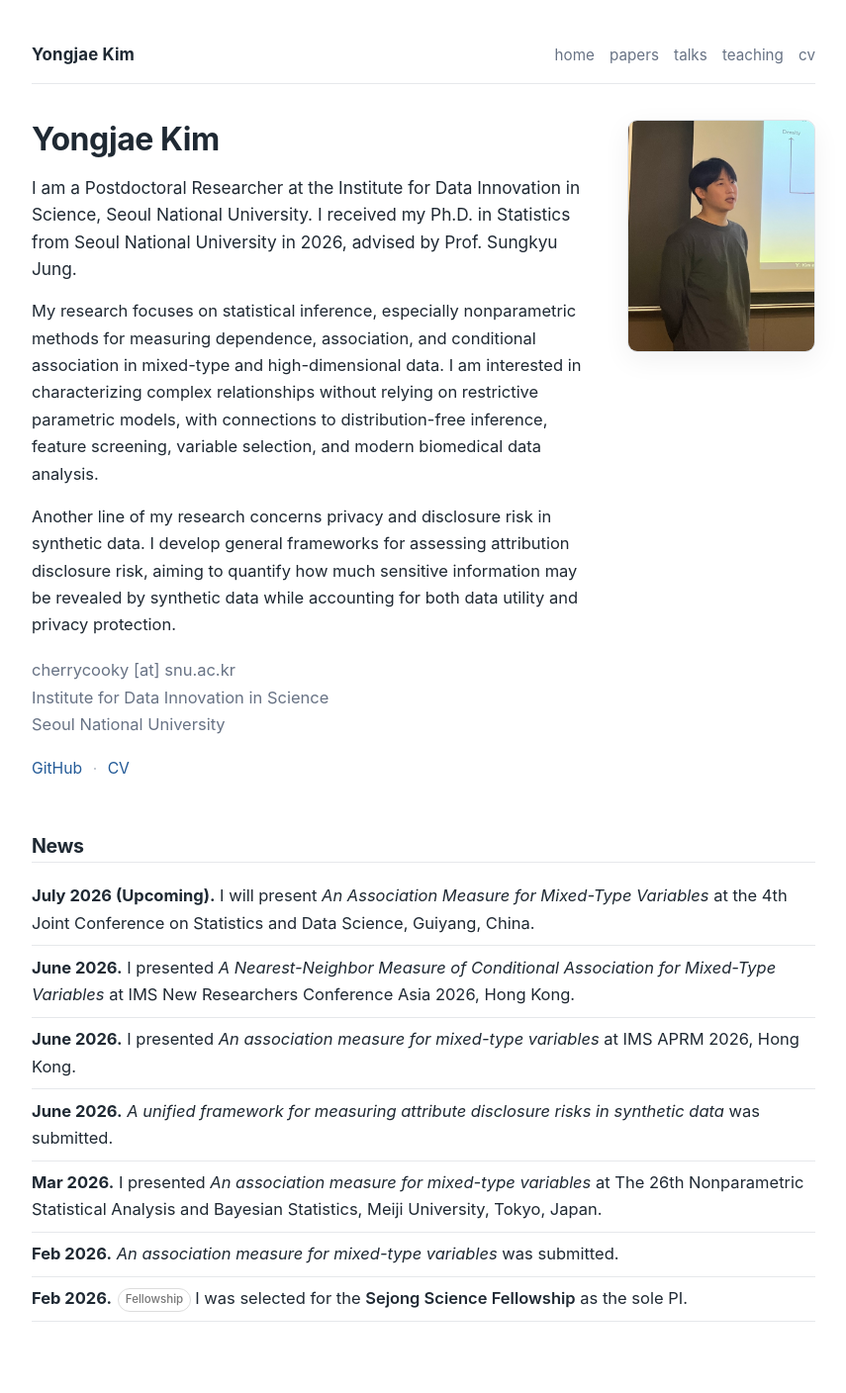
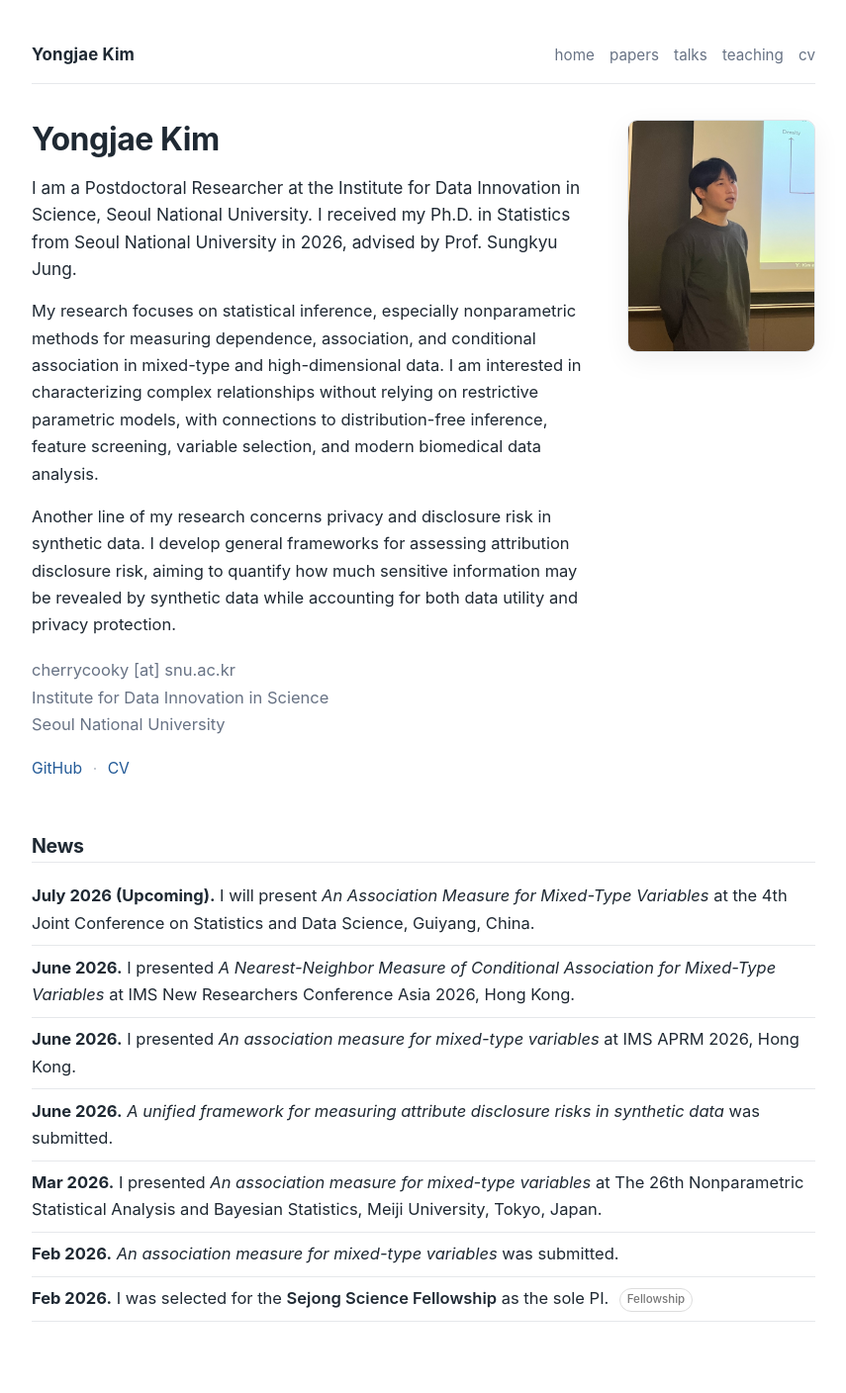
Before and after one commit to cherrrycooky/cherrrycooky.github.io, a Jekyll site: the page built from index.markdown, in a window 1280 px wide. Shown: the whole page at 99% size, without its empty margins (212-1067 px from the left). Built offline with Jekyll 4.4.1, drawn with Linux system fonts in a browser that asks for light colours.

Commit message:
Update index.markdown

```diff
--- a/index.markdown
+++ b/index.markdown
@@ -45,7 +45,6 @@
     <li><span class="news-date">June 2026.</span> <em>A unified framework for measuring attribute disclosure risks in synthetic data</em> was submitted.</li>
     <li><span class="news-date">Mar 2026.</span> I presented <em>An association measure for mixed-type variables</em> at The 26th Nonparametric Statistical Analysis and Bayesian Statistics, Meiji University, Tokyo, Japan.</li>
     <li><span class="news-date">Feb 2026.</span> <em>An association measure for mixed-type variables</em> was submitted.</li>
-    <li class="news-highlight"><span class="news-date">Feb 2026.</span><span class="news-badge">Fellowship</span>  I was selected for the <strong>Sejong Science Fellowship</strong> as the sole PI.
-</li>
+    <li class="news-highlight"> <span class="news-date">Feb 2026.</span> I was selected for the <strong>Sejong Science Fellowship</strong> as the sole PI. <span class="news-badge">Fellowship</span> </li>
   </ul>
 </section>
```
